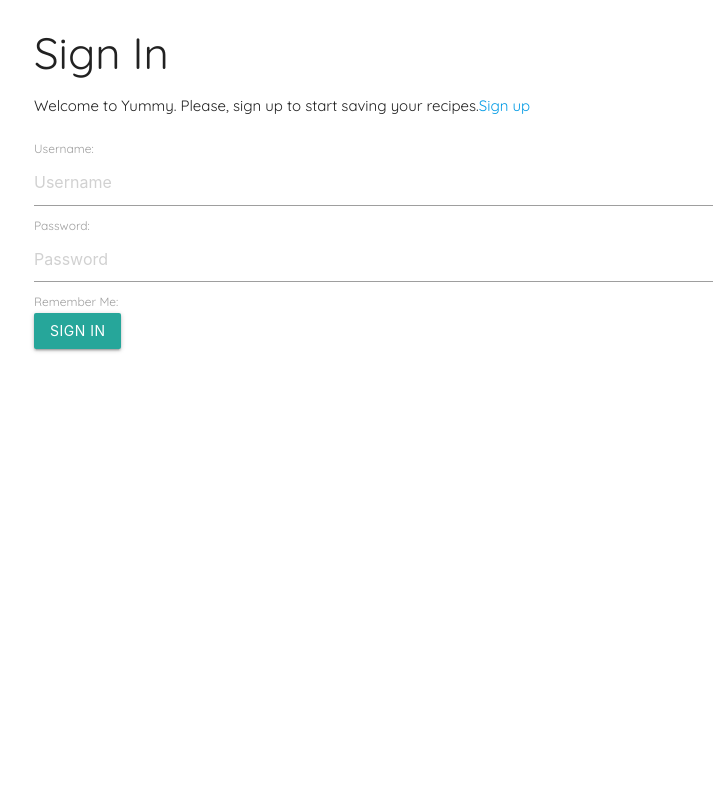
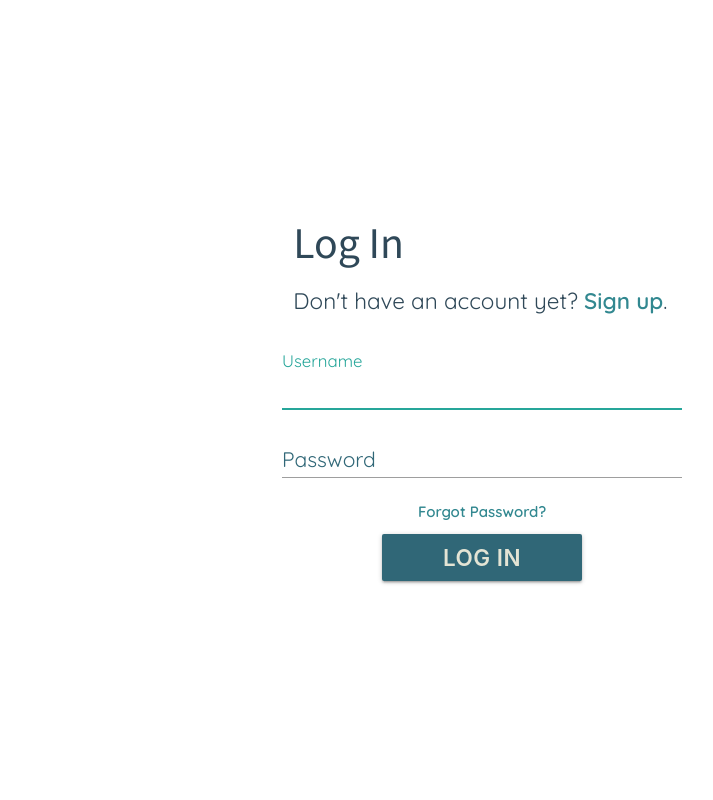
Before and after one commit to EliSacch/yummy, a Django app: page /accounts/login/ in a window 1280 px wide. Shown: the whole page, without its empty margins (158-871 px from the left). Run offline with Django 4.2, Linux system fonts and the light colour scheme; some libraries are stand-ins or nearby versions.

Commit message:
Style login form

```diff
--- a/static/css/style.css
+++ b/static/css/style.css
@@ -25,10 +25,23 @@
     padding: 0;
     margin: 0;
 }
+
 body {
     font-family: var(--font-basic);
 }
 
+h3 {
+    font-family: var(--font-headers)
+}
+
+p {
+    font-size: 1.5rem;
+}
+
+a {
+    color: var(--clr-primary-3);
+    font-weight: 600;
+}
 #logo {
     font-family: var(--font-headers);
     font-size: 5rem;
@@ -42,9 +55,21 @@ body {
 }
 
 .center {
-    text-align: center;
     margin: 0 auto;
 }
+
+.primary-1 {
+    background-color: var(--clr-primary-1);
+}
+
+.light-text {
+    color: var(--clr-secondary);
+}
+
+.dark-text {
+    color: var(--clr-primary-5);
+}
+
 
 /* ----------------------------------------------- Landing page before authentication */
 .landingpage {
@@ -60,17 +85,21 @@ body {
     content: "";
     position: absolute;
     inset: 0;
-    background-image: linear-gradient(rgba(0, 0, 0, 0.384), black);
+    background-image: linear-gradient(rgba(0, 0, 0, 0.415), 20%,  black);
     z-index: -1;
 }
 
+
 .action-btn {
     width: 50%;
+    height: fit-content;
     max-width: 300px;
     margin: 10px;
-    border: 2px solid var(--clr-primary-4);
+    padding: 10px;
+    border: 2px solid var(--clr-primary-6);
     background-color: var(--clr-primary-4);
     color: var(--clr-secondary);
+    line-height: normal;
     font-size: 1.5rem;
     font-weight: 600;
 }
@@ -84,3 +113,43 @@ body {
     background-color: var(--clr-primary-2);
     color: var(--clr-primary-5);
 }
+
+.input-field>label {
+    color: var(--clr-primary-4);
+    font-size: 2.5rem;
+}
+
+/* ----------------------------------------------- Authentication Forms */
+.authentication-form {
+    width: 100%;
+    height: 100vh;
+    position: relative;
+    isolation: isolate;
+}
+
+.authentication-form form,
+.authentication-form .form-header {
+    max-width: 400px;
+}
+
+.form-header {
+    margin-bottom: 2em;
+}
+.authentication-form input {
+    background-color: transparent;
+    color: var(--clr-primary-4);
+    font-family: var(--font-headers);
+    font-size: 1.2em;
+}
+
+.authentication-form input + label {
+    font-size: 1.4em;
+}
+
+.input-field>input[type]:-webkit-autofill:not(.browser-default):not([type="search"])+label, .input-field>input[type=date]:not(.browser-default)+label, .input-field>input[type=time]:not(.browser-default)+label {
+    -webkit-transform: translateY(-20px) scale(0.8);
+    transform: translateY(-20px) scale(0.8);
+    -webkit-transform-origin: 0 0;
+    transform-origin: 0 0;
+    color: var(--clr-primary-4);
+}
--- a/templates/account/login.html
+++ b/templates/account/login.html
@@ -7,27 +7,38 @@
 
 {% block content %}
 
+<section class="authentication-form valign-wrapper dark-text">
     <div class="container">
-    <div class="row">
-        <div class="">
-            <h3>{% trans "Sign In" %}</h3>
+        <div class="row form-header">
+            <div class="col s12">
+                <h3>{% trans "Log In" %}</h3>
 
-            <p>{% blocktrans %}Welcome to Yummy.
-                Please, sign up to start saving your recipes.<a class="link" href="{{ signup_url }}">Sign up</a>
+                <p>{% blocktrans %} Don't have an account yet? <a class="link" href="{{ signup_url }}">Sign up</a>.
                     {% endblocktrans %}</p>
             </div>
         </div>
         <div class="row">
-        <div class="">
-            <form class="login" method="POST" action="{% url 'account_login' %}">
+            <div class="col s12">
+                <form class="login center" method="POST" action="{% url 'account_login' %}">
                     {% csrf_token %}
-                {{ form.as_p }}
+                    <div class="input-field">
+                        <input type="text" name="login" id="id_login" required autofocus />
+                        <label for="id_login">Username</label>
+                    </div>
+                    <div class="input-field">
+                        <input type="password" name="password" autocomplete="current-password" id="id_password" required />
+                        <label for="id_password">Password</label>
+                    </div>
                     {% if redirect_field_value %}
                     <input type="hidden" name="{{ redirect_field_name }}" value="{{ redirect_field_value }}" />
                     {% endif %}
-                <button class="btn" type="submit">{% trans "Sign In" %}</button>
+                    <a class="button secondaryAction" href="{% url 'account_reset_password' %}">{% trans "Forgot Password?" %}</a>
+                    <div>
+                        <button class="btn action-btn center" type="submit">{% trans "Log In" %}</button>
+                    </div>
                 </form>
             </div>
         </div>
     </div>
+</section>
 {% endblock %}
--- a/templates/index.html
+++ b/templates/index.html
@@ -5,6 +5,8 @@
 {% if user.is_authenticated %}
 
 <h1>Welcome</h1>
+
+<a href="{% url 'account_logout' %}" class="btn action-btn">Logout</a>
 
 {% else %}
 
--- a/yummy/settings.py
+++ b/yummy/settings.py
@@ -65,6 +65,11 @@ MIDDLEWARE = [
     'django.contrib.auth.middleware.AuthenticationMiddleware',
     'django.contrib.messages.middleware.MessageMiddleware',
     'django.middleware.clickjacking.XFrameOptionsMiddleware',
+]
+
+AUTHENTICATION_BACKENDS = [
+    'django.contrib.auth.backends.ModelBackend',
+    'allauth.account.auth_backends.AuthenticationBackend',
 ]
 
 ROOT_URLCONF = 'yummy.urls'
```
Lines whose indentation alone changed are shown as unchanged.
